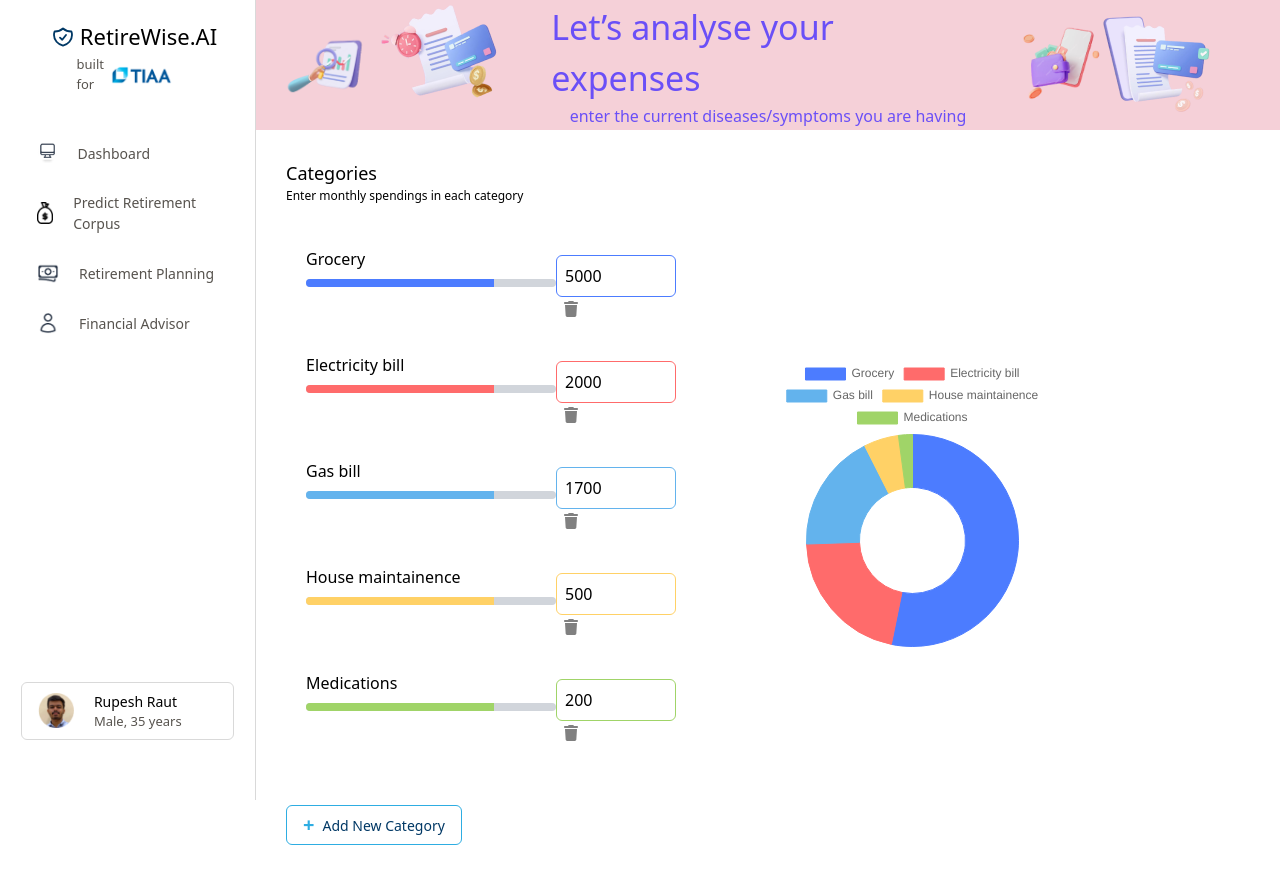
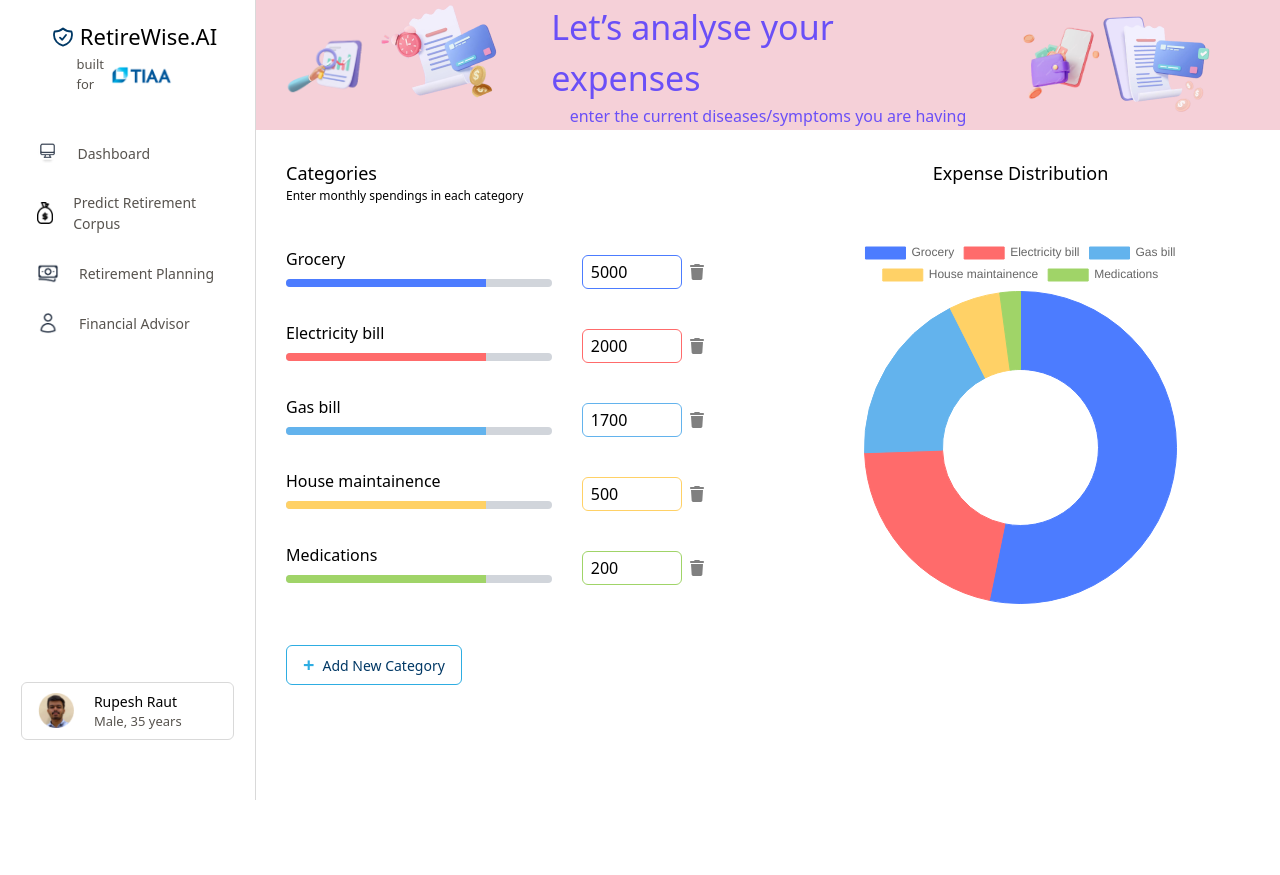
Before and after one commit to HarshDilipGhosalkar/RetireBuddy, a Next.js app in the folder client/: page /predict in a window 1280 px wide. After the commit the page ends 800 px from the top, so only its background shows below. Built offline with nearby package versions, Linux system fonts and the light colour scheme.

Commit message:
integrated madoal and updated progress bar

```diff
--- a/client/app/predict/page.js
+++ b/client/app/predict/page.js
@@ -5,6 +5,7 @@ import { FontAwesomeIcon } from '@fortawesome/react-fontawesome';
 import { faTrash } from '@fortawesome/free-solid-svg-icons';
 import { Pie } from '@/app/predict/pie';
 import { ProgressBar } from './progress';
+import Modal from './addItemModal';
 
 
 const predict = () => {
@@ -27,6 +28,17 @@ const predict = () => {
     '#967ADC', '#FF7857', '#5E5E5E', '#DA4453', '#80D3E6',
   ];
 
+  const [isModalOpen, setModalOpen] = useState(false);
+
+  const openModal = () => {
+    setModalOpen(true);
+  };
+
+
+  const closeModal = () => {
+    setModalOpen(false);
+  };
+
   const handleUpdateCategory = (index, newVal) => {
     const newData = [...data];
 
@@ -35,6 +47,13 @@ const predict = () => {
     setData(newData);
   };
 
+  const handleAddCategory = (category, expence) => {
+    setCount(count+1);
+    setLabel([...label, category])
+    setData([...data, parseInt(expence)]);
+    setColorList([...colorList,pieChartColors[count]])
+    closeModal();
+  };
 
   useEffect(() => {
     console.log(data);
@@ -42,26 +61,26 @@ const predict = () => {
 
   return (
     <div className="p-[30px]">
-      <div className="  flex">
-        <div className="w-[40%] bg-[white] ">
+      <div className="  flex justify-between">
+        <div className="w-[55%] bg-[white] ">
           <div className="font-medium text-[18px]">Categories</div>
           <div className="text-[12px] mb-[30px]">Enter monthly spendings in each category</div>
-          <div className='mb-[40px]'>
+          <div className='mb-[40px] w-[100%]'>
             {label.map((item, index) => (
-              <div className="flex flex-row justify-between pr-[50px] py-[20px] pl-[20px] ">
-                <div className='flex flex-col items-start  relative'>
+              <div className="flex flex-row justify-between pr-[50px] py-[20px] w-[100%] ">
+                <div className='flex flex-col items-start  relative w-[65%]'>
                   <h1 className="font-medium text-[16px] relative top-[-8px]">{item}</h1>
-                  <div className="flex items-center justify-center ">
+                  <div className="flex items-center justify-center w-[90%] ">
                     <ProgressBar progress={progressValue} color={colorList[index]} />
                   </div>
 
                 </div>
-                <div>
+                <div className='w-[35%]'>
                   <input
                     type="number"
                     placeholder="₹ 0.00"
                     value={data[index]}
-                    class={`p-2 w-[120px] hover:border-[1px] hover:border-[gray] rounded-md`}
+                    class={`px-2 py-1 w-[100px] hover:border-[1px] hover:border-[gray] rounded-md`}
                     style={{ borderColor: colorList[index], borderWidth: '1px', borderStyle: 'solid' }}
                     onChange={(e) => handleUpdateCategory(index, parseInt(e.target.value))}
                   />
@@ -75,17 +94,20 @@ const predict = () => {
 
           </div>
           <div className='flex justify-between'>
-            <div className="border border-[#2EADE2] py-1 px-4 flex items-center cursor-pointer text-[#003865] font-medium rounded-md text-[14px]">
+            <div className="border border-[#2EADE2] py-1 px-4 flex items-center cursor-pointer text-[#003865] font-medium rounded-md text-[14px]" onClick={openModal}>
               <span className="text-[#2EADE2] mr-2 text-[20px] font-bold">+</span>
               Add New Category
             </div>
           </div>
         </div>
-        <div className='w-[50%] flex justify-center items-center'>
-          <div className='w-[60%]'>  <Pie label={label} color={colorList} pieData={data} /></div>
+        <div className='w-[50%] flex flex-col  items-center '>
+        <div className="font-medium text-[18px] mb-[50px]">Expense Distribution</div>
+          <div className='w-[80%]'>  <Pie label={label} color={colorList} pieData={data} /></div>
 
         </div>
+        <Modal isOpen={isModalOpen} closeModal={closeModal} onAddCategory={handleAddCategory}/>
       </div>
+
     </div>
   );
 };
--- a/client/app/predict/progress.js
+++ b/client/app/predict/progress.js
@@ -1,6 +1,6 @@
 export const ProgressBar = ({ progress, color }) => {
     return (
-      <div className="bg-gray-300 h-2 w-[250px] rounded-full overflow-hidden">
+      <div className="bg-gray-300 h-2 w-[100%] rounded-full overflow-hidden">
         <div
           className={`h-full transition-all ease-in-out`}
           style={{ width: `${progress}%`, backgroundColor: color }}
```
